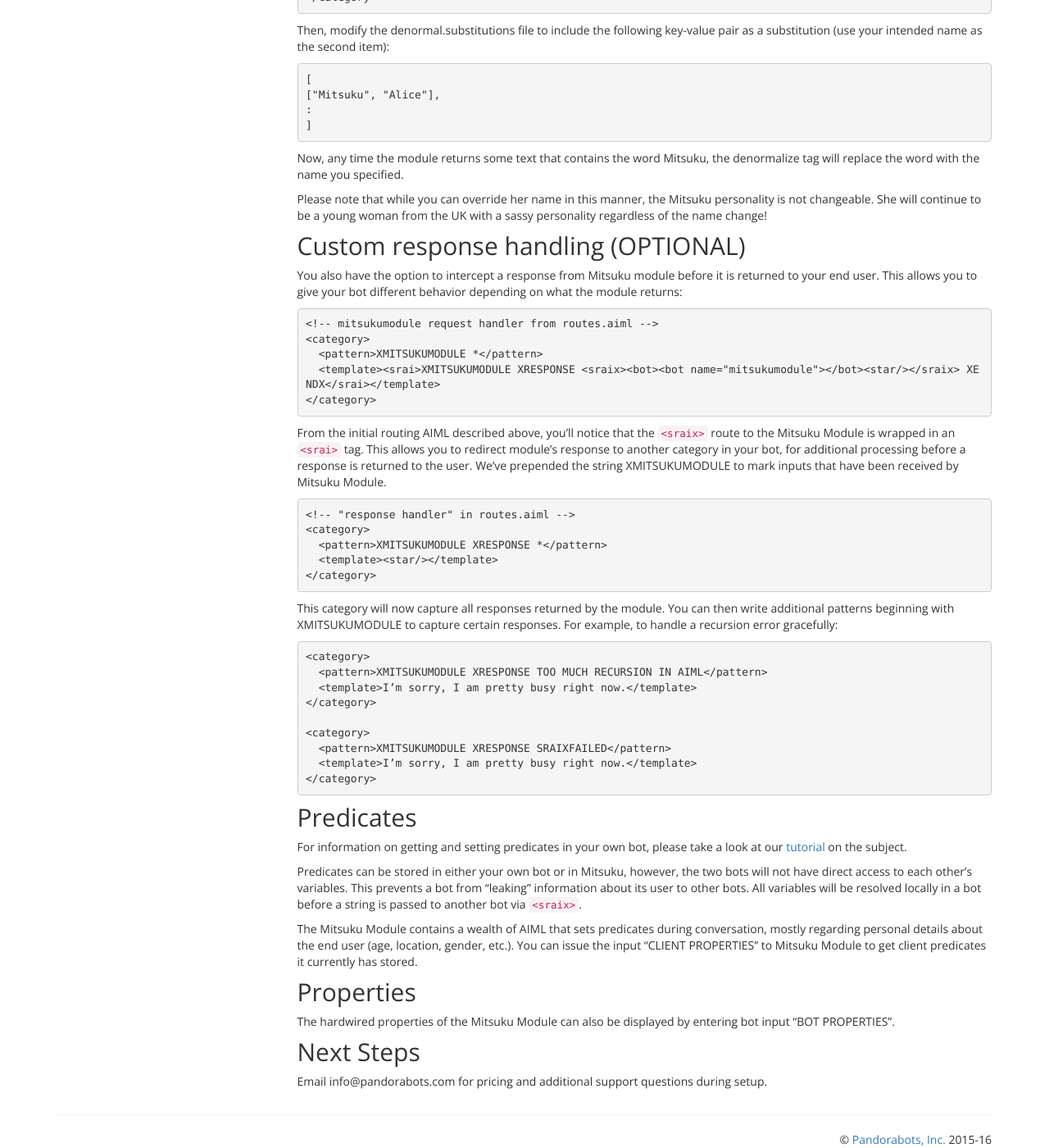
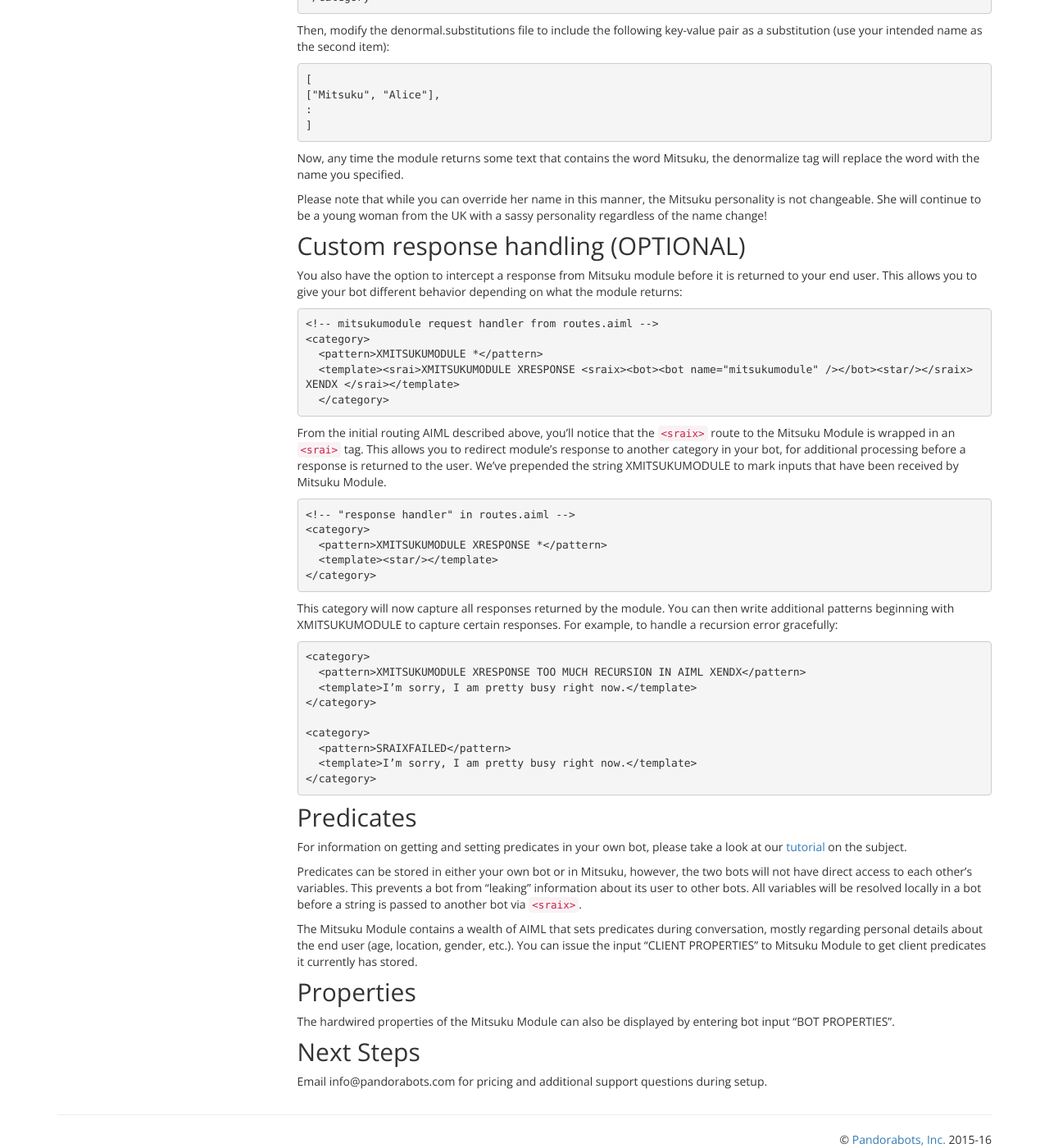
Before and after one commit to pandorabots/pandorabots.github.io, a Jekyll site: the page built from _modules/Mitsuku.md, in a window 1280 px wide and 1400 px high, scrolled down 1434 px. Shown: the whole window at 82% size. Built offline with Jekyll 4.4.1, drawn with Linux system fonts in a browser that asks for light colours.

Commit message:
Fixed AIML typo in request handler

```diff
--- a/_modules/Mitsuku.md
+++ b/_modules/Mitsuku.md
@@ -80,8 +80,8 @@ You also have the option to intercept a response from Mitsuku module before it i
     <!-- mitsukumodule request handler from routes.aiml -->
     <category>
       <pattern>XMITSUKUMODULE *</pattern>
-      <template><srai>XMITSUKUMODULE XRESPONSE <sraix><bot><bot name="mitsukumodule"></bot><star/></sraix> XENDX</srai></template>
-    </category>
+      <template><srai>XMITSUKUMODULE XRESPONSE <sraix><bot><bot name="mitsukumodule" /></bot><star/></sraix> XENDX </srai></template>
+      </category>
 
 From the initial routing AIML described above, you’ll notice that the `<sraix>` route to the Mitsuku Module is wrapped in an `<srai>` tag. This allows you to redirect module’s response to another category in your bot, for additional processing before a response is returned to the user. We’ve prepended the string XMITSUKUMODULE to mark inputs that have been received by Mitsuku Module.
 
@@ -94,12 +94,12 @@ From the initial routing AIML described above, you’ll notice that the `<sraix>
 This category will now capture all responses returned by the module. You can then write additional patterns beginning with XMITSUKUMODULE to capture certain responses. For example, to handle a recursion error gracefully:
 
     <category>
-      <pattern>XMITSUKUMODULE XRESPONSE TOO MUCH RECURSION IN AIML</pattern>
+      <pattern>XMITSUKUMODULE XRESPONSE TOO MUCH RECURSION IN AIML XENDX</pattern>
       <template>I’m sorry, I am pretty busy right now.</template>
     </category>
 
     <category>
-      <pattern>XMITSUKUMODULE XRESPONSE SRAIXFAILED</pattern>
+      <pattern>SRAIXFAILED</pattern>
       <template>I’m sorry, I am pretty busy right now.</template>
     </category>
 
```
